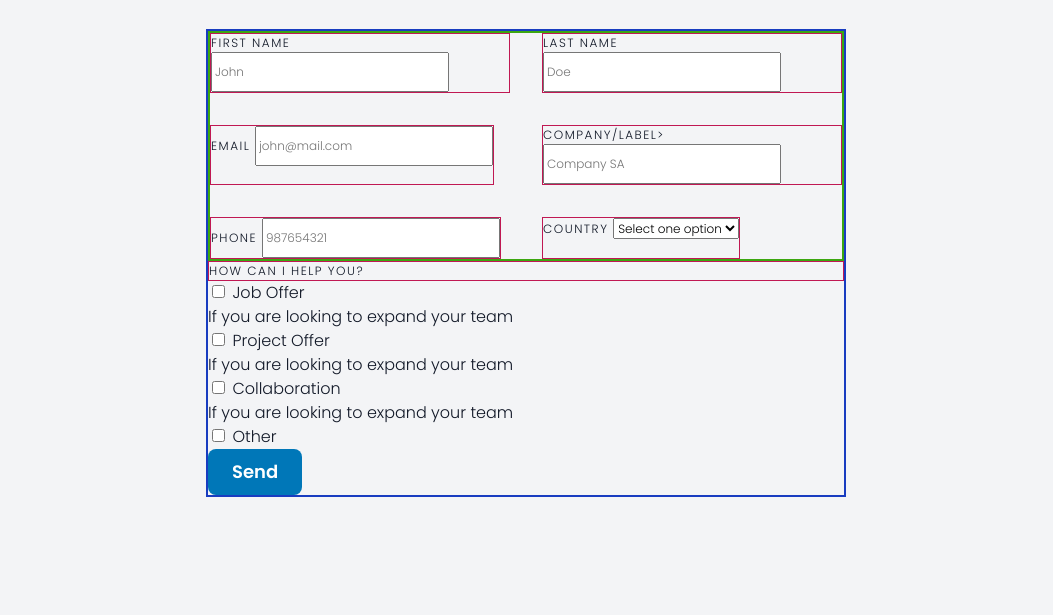
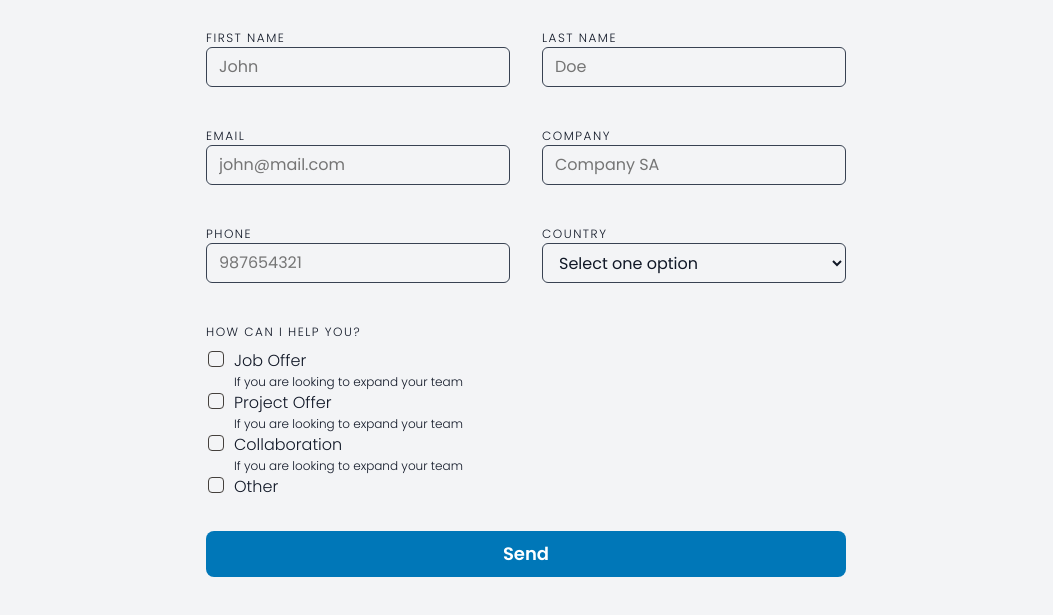
Before and after one commit to heblopez/heblopez.github.io, a plain HTML site: page contact.html in a window 1280 px wide. Shown: the part 247-862 px from the top of the page, without its empty margins (114-1167 px from the left). Before the commit the page ends 800 px from the top, so only its background shows below. Drawn offline with Linux system fonts and the light colour scheme.

Commit message:
Contact Page added

```diff
--- a/contact.html
+++ b/contact.html
@@ -37,14 +37,16 @@
     <main>
       <section class="section">
         <div class="container-lg">
+          <div class="contact-header">
             <h1 class="heading-xl semibold">Contact Me</h1>
             <p class="text-contact">
               Looking to expand your team? Or do you need a web developer for a
               specific project? If I can help you in any way don't hesitate to
               fill this form.
             </p>
+          </div>
           <div class="container-form">
-            <form action="" method="post">
+            <form action="">
               <div class="container-inputs">
                 <div class="input-group">
                   <label for="first-name">First name</label>
@@ -77,7 +79,7 @@
                   />
                 </div>
                 <div class="input-group">
-                  <label for="company">Company/label>
+                  <label for="company">Company</label>
                   <input
                     class="input-field"
                     type="text"
@@ -98,8 +100,10 @@
                 </div>
                 <div class="input-group">
                   <label for="country">Country</label>
-                  <select name="country" id="country">
-                    <option value="noCountry" selected disabled>Select one option</option>
+                  <select class="input-field" name="country" id="country">
+                    <option value="noCountry" selected disabled>
+                      Select one option
+                    </option>
                     <option value="PE">Peru</option>
                     <option value="MX">Mexico</option>
                     <option value="AR">Argentina</option>
@@ -113,23 +117,67 @@
                   </select>
                 </div>
               </div>
+              <div class="help-container">
+                <p class="input-group">How can I help you?</p>
+                <div class="container-check">
+                  <input
+                    class="checkbox-input"
+                    type="checkbox"
+                    name="job-offer"
+                    id="job-offer"
+                  />
                   <div>
-                <p class="input-group">How can I help you?</p>
-                <input type="checkbox" name="job-offer" id="job-offer" />
-                <label for="job-offer">Job Offer</label>
-                <p>If you are looking to expand your team</p>
-                <input type="checkbox" name="project-offer" id="project-offer" />
-                <label for="project-offer">Project Offer</label>
-                <p>If you are looking to expand your team</p>
-                <input type="checkbox" name="collaboration" id="collaboration" />
-                <label for="collaboration">Collaboration</label>
-                <p>If you are looking to expand your team</p>
-                <input type="checkbox" name="other" id="other" />
-                <label for="other">Other</label>
+                    <label class="text" for="job-offer">Job Offer</label>
+                    <p class="text-xs light gray-500">
+                      If you are looking to expand your team
+                    </p>
                   </div>
-              <button class="btn btn--lg btn--primary">
-                Send
-              </button>
+                </div>
+                <div class="container-check">
+                  <input
+                    class="checkbox-input"
+                    type="checkbox"
+                    name="project-offer"
+                    id="project-offer"
+                  />
+                  <div>
+                    <label class="text" for="project-offer"
+                      >Project Offer</label
+                    >
+                    <p class="text-xs light gray-500">
+                      If you are looking to expand your team
+                    </p>
+                  </div>
+                </div>
+                <div class="container-check">
+                  <input
+                    class="checkbox-input"
+                    type="checkbox"
+                    name="collaboration"
+                    id="collaboration"
+                  />
+                  <div>
+                    <label class="text" for="collaboration"
+                      >Collaboration</label
+                    >
+                    <p class="text-xs light gray-500">
+                      If you are looking to expand your team
+                    </p>
+                  </div>
+                </div>
+                <div class="container-check">
+                  <input
+                    class="checkbox-input"
+                    type="checkbox"
+                    name="other"
+                    id="other"
+                  />
+                  <div>
+                    <label class="text" for="other">Other</label>
+                  </div>
+                </div>
+              </div>
+              <button class="send-button">Send</button>
             </form>
           </div>
         </div>
--- a/styles/pages/contact.css
+++ b/styles/pages/contact.css
@@ -1,40 +1,99 @@
 @import url(/styles/pages/index.css);
+
+.contact-container {
+  text-align: center;
+}
 
 .text-contact {
   font-size: calc(18 / 16 * 1rem);
   line-height: 1.5;
+  margin-top: 1rem;
   text-align: center;
-  margin-top: 1rem;
 }
 
 .container-form {
   margin-top: 32px;
-  margin-bottom: 16px;
-  border: #183cc0 solid 2px;
-  max-width: 640px;
   margin-left: auto;
   margin-right: auto;
+  max-width: 640px;
 }
 
 .container-inputs {
+  margin-top: 32px;
+  margin-bottom: 32px;
   display: grid;
-  grid-template-columns: 1fr 1fr;
+  grid-template-columns: repeat(auto-fill, minmax(300px, 1fr));
   gap: 32px;
-  justify-items: first baseline;
-  border: rgb(59, 167, 16) solid 2px;
+  text-align: left;
 }
 
 .input-group {
   text-transform: uppercase;
-  font: "Open Sans";
+  font: "Poppins";
   font-size: calc(12 / 16 * 1rem);
   font-weight: 300;
   line-height: 150%;
   letter-spacing: 0.125em;
-  color: #111827;
-  border: #c01853 solid 1px;
+  margin-bottom: 0.5rem;
 }
 
 .input-field {
-  min-height: 40px;
+  height: 40px;
+  color: var(--color-text);
+  width: 100%;
+  font-size: 1rem;
+  line-height: 1.75rem;
+  font-weight: 400;
+  padding: 0.5rem 0.75rem;
+  border-radius: 6px;
+  border: 1px solid var(--gray-700);
+  background-color: var(--white);
 }
+
+.help-container {
+  margin-top: 32px;
+  margin-bottom: 32px;
+}
+
+.container-check {
+  display: flex;
+  gap: 0.5rem;
+}
+
+.checkbox-input {
+  border-radius: 4px;
+  width: 16px;
+  height: 16px;
+  margin: 2px;
+  appearance: none;
+  border: 1px solid var(--stone-700);
+}
+
+.checkbox-input:checked {
+  background-color: var(--color-primary);
+  border: 1px solid var(--color-primary);
+  background-image: url(/images/icons/check-checked.svg);
+  background-repeat: no-repeat;
+  background-position: center;
+}
+
+.send-button {
+  display: block;
+  width: 100%;
+  padding: 12px 16px;
+  font-size: 1rem;
+  line-height: 1rem;
+  background-color: var(--gray-300);
+  border-radius: 8px;
+  font-weight: var(--semibold);
+  border: none;
+  font-size: calc(18 / 16 * 1rem);
+  line-height: calc(18 / 16 * 1rem);
+  padding: 14px 24px;
+  background-color: var(--color-primary);
+  color: white;
+}
+
+.send-button:hover {
+  background-color: var(--color-primary-dark);
+}
--- a/styles/pages/index.css
+++ b/styles/pages/index.css
@@ -41,7 +41,7 @@
   letter-spacing: 0.125em;
   text-transform: uppercase;
   text-decoration: none;
-  /* align-self: flex-start; */
+  align-self: flex-start;
   width: fit-content;
 }
 
```
Also changed, not shown: about.html (+7 -5 lines), index.html (+3 -3 lines). Lines whose indentation alone changed are shown as unchanged.
